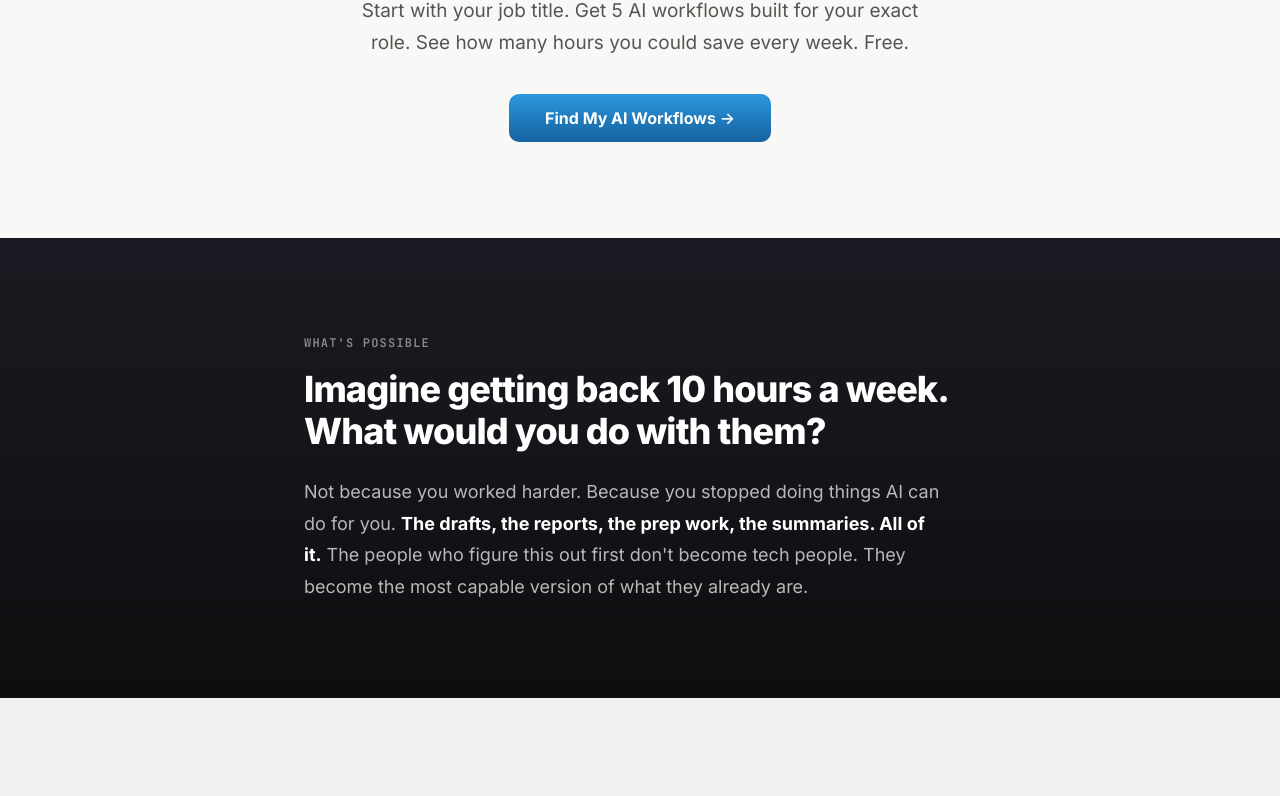
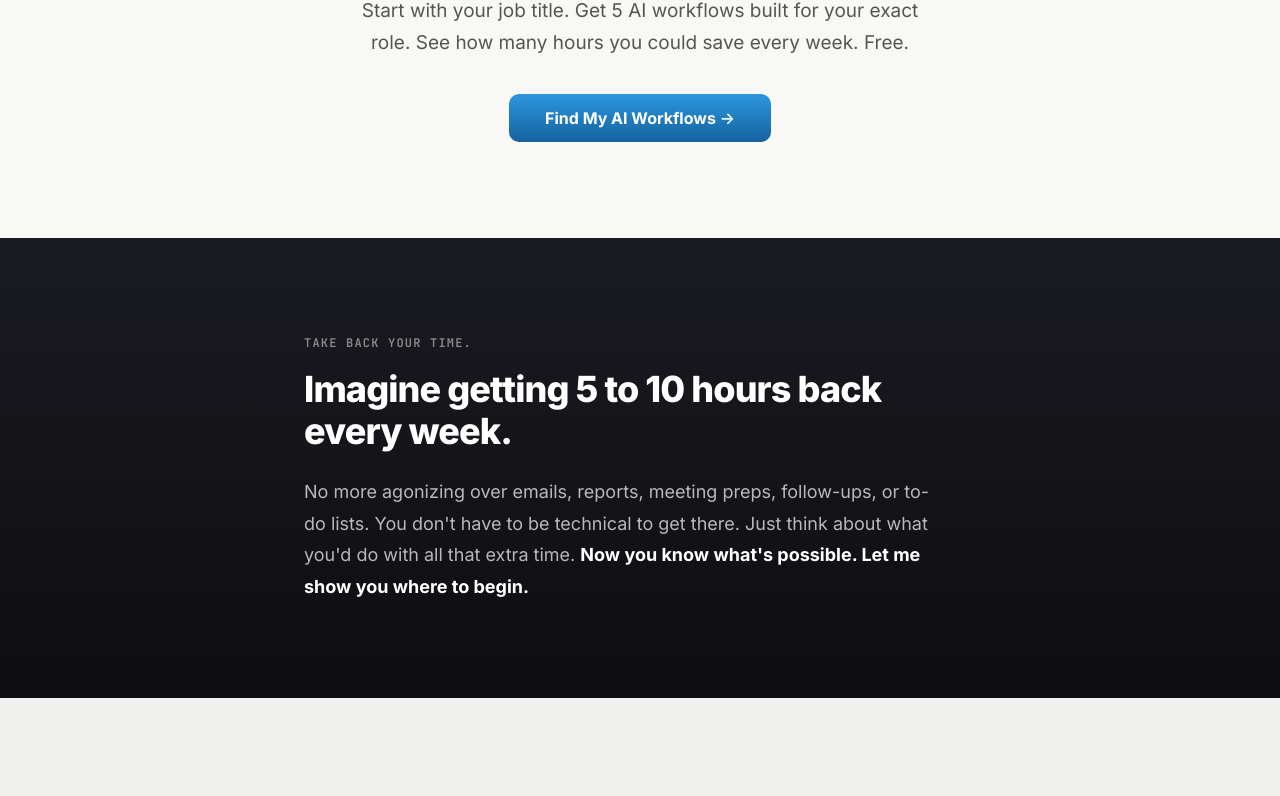
Before and after one commit to coolcalvin457-tech/agent-timesaver-nextjs, a Next.js app: page / in a window 1280 px wide. Shown: the part 379-1175 px from the top of the page. Built offline with nearby package versions, Linux system fonts and the light colour scheme.

Commit message:
Update dream section copy

```diff
--- a/app/page.tsx
+++ b/app/page.tsx
@@ -28,18 +28,17 @@ export default function Home() {
         {/* ── Section 2: Dream / Aspiration ───────────────────────────── */}
         <section className="section section-dark" id="dream">
           <div className="container-narrow">
-            <div className="section-label section-label-light">What&apos;s possible</div>
+            <div className="section-label section-label-light">Take back your time.</div>
             <h2 className="heading-1" style={{ color: "#fff", marginBottom: "24px" }}>
-              Imagine getting back 10 hours a week. What would you do with them?
+              Imagine getting 5 to 10 hours back every week.
             </h2>
             <p className="dream-body">
-              Not because you worked harder. Because you stopped doing things AI
-              can do for you.{" "}
+              No more agonizing over emails, reports, meeting preps, follow-ups,
+              or to-do lists. You don&apos;t have to be technical to get there.
+              Just think about what you&apos;d do with all that extra time.{" "}
               <strong>
-                The drafts, the reports, the prep work, the summaries. All of it.
-              </strong>{" "}
-              The people who figure this out first don&apos;t become tech people.
-              They become the most capable version of what they already are.
+                Now you know what&apos;s possible. Let me show you where to begin.
+              </strong>
             </p>
           </div>
         </section>
```
